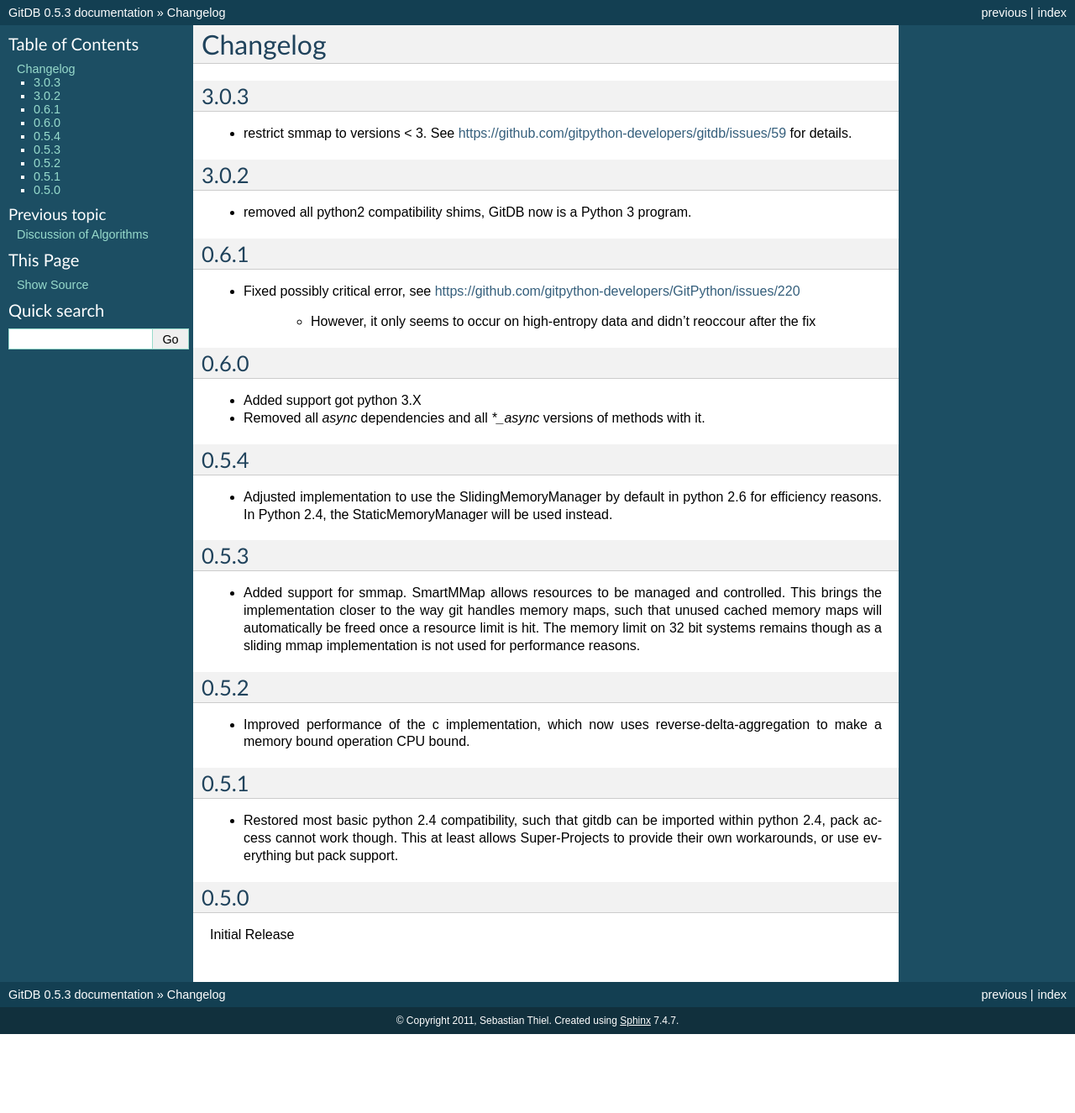
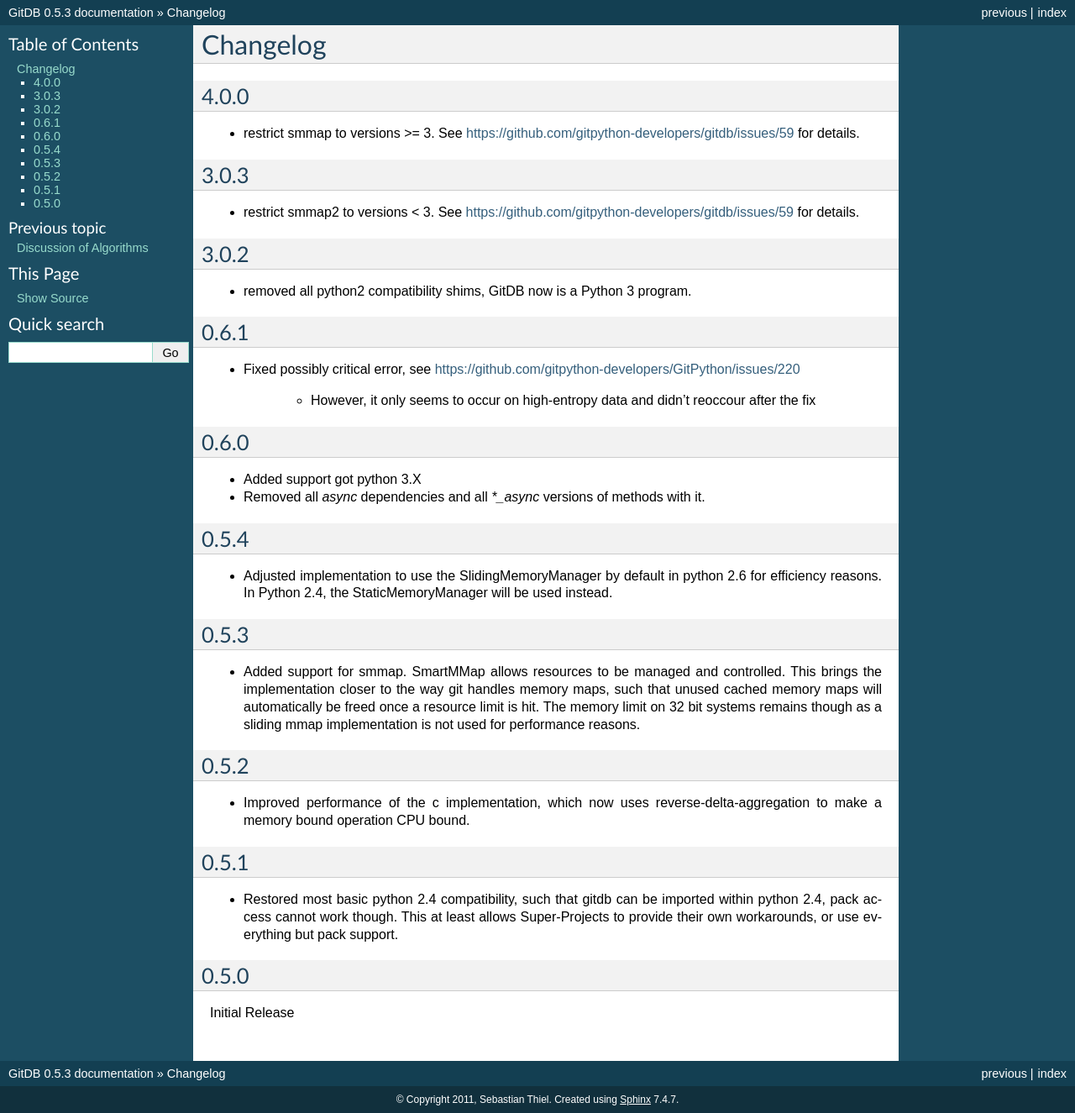
Before and after one commit to gitpython-developers/gitdb, a Sphinx documentation site: the page built from doc/source/changes.rst, in a window 1280 px wide and 1325 px high. Shown: the whole window at 84% size. Built offline with Sphinx 7.4.7, drawn with Linux system fonts in a browser that asks for light colours.

Commit message:
Bump to v4.0.0; require smmap package
https://github.com/gitpython-developers/gitdb/issues/59

```diff
--- a/doc/source/changes.rst
+++ b/doc/source/changes.rst
@@ -3,10 +3,16 @@
 #########
 
 *****
+4.0.0
+*****
+
+* restrict smmap to versions >= 3. See https://github.com/gitpython-developers/gitdb/issues/59 for details.
+
+*****
 3.0.3
 *****
 
-* restrict smmap to versions < 3. See https://github.com/gitpython-developers/gitdb/issues/59 for details.
+* restrict smmap2 to versions < 3. See https://github.com/gitpython-developers/gitdb/issues/59 for details.
 
 *****
 3.0.2
--- a/gitdb/__init__.py
+++ b/gitdb/__init__.py
@@ -29,7 +29,7 @@
 __author__ = "Sebastian Thiel"
 __contact__ = "byronimo@gmail.com"
 __homepage__ = "https://github.com/gitpython-developers/gitdb"
-version_info = (3, 0, 3)
+version_info = (4, 0, 0)
 __version__ = '.'.join(str(i) for i in version_info)
 
 
--- a/requirements.txt
+++ b/requirements.txt
@@ -1 +1 @@
-smmap2>=2,<3
+smmap>=3
--- a/setup.py
+++ b/setup.py
@@ -7,7 +7,7 @@
 __author__ = "Sebastian Thiel"
 __contact__ = "byronimo@gmail.com"
 __homepage__ = "https://github.com/gitpython-developers/gitdb"
-version_info = (3, 0, 3)
+version_info = (4, 0, 0)
 __version__ = '.'.join(str(i) for i in version_info)
 
 setup(
@@ -20,7 +20,7 @@
     packages=('gitdb', 'gitdb.db', 'gitdb.utils', 'gitdb.test'),
     license="BSD License",
     zip_safe=False,
-    install_requires=['smmap2>=2,<3'],
+    install_requires=['smmap>=3'],
     long_description="""GitDB is a pure-Python git object database""",
     python_requires='>=3.4',
     # See https://pypi.python.org/pypi?%3Aaction=list_classifiers
```
